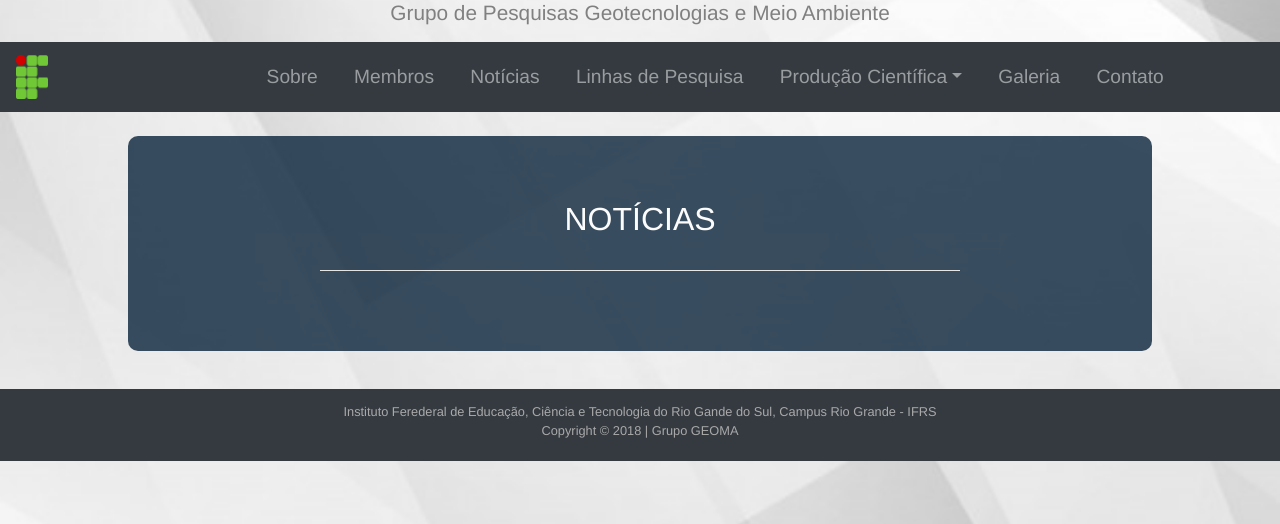
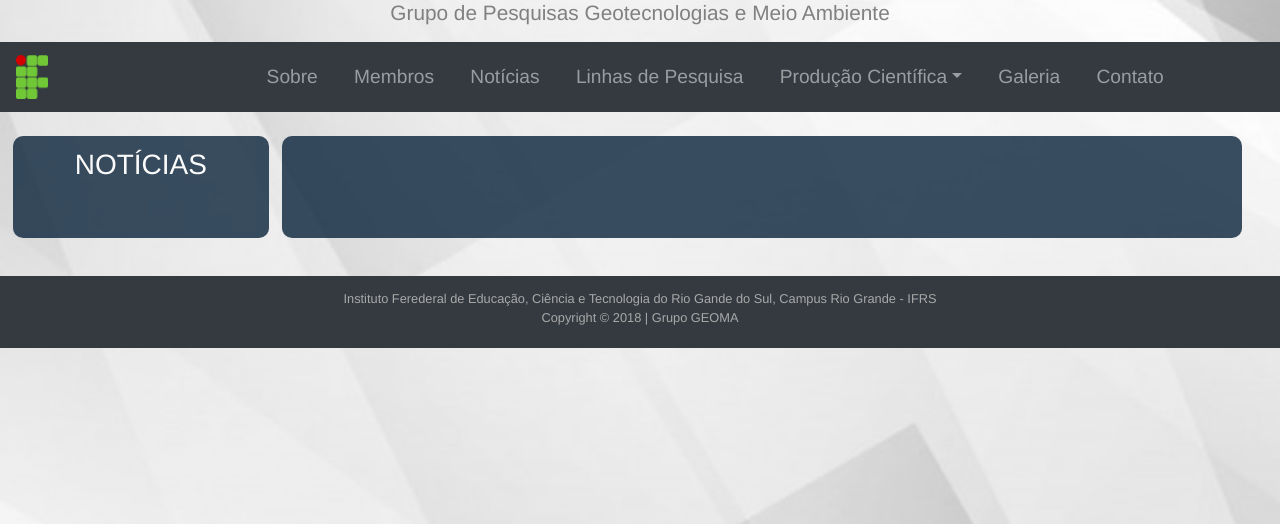
Before and after one commit to luishjacinto/GEOMA-IFRS, a PHP site: template View/Client/noticias.php in a window 1280 px wide. Shown: the part 276-800 px from the top of the page. Run offline with PHP 8.4, Linux system fonts and the light colour scheme; the template is opened without the code that fills it, so the values that code supplies are empty.

Commit message:
noticias refeito

```diff
--- a/Controller/funcoes/Adm/Read/getNoticias.php
+++ b/Controller/funcoes/Adm/Read/getNoticias.php
@@ -7,7 +7,6 @@ function getNoticias(){
         .'<tr>'
             .'<th scope="col">id</th>'
             .'<th scope="col">Titulo</th>'
-            .'<th scope="col">Conteudo</th>'
             .'<th>Ações</th>'
         .'</tr>'
     .'</thead>'
@@ -17,7 +16,6 @@ function getNoticias(){
         $lista .= '<tr>'
             .'<td scope="row">'.$membro['id'].'</td>'
             .'<td>'.$membro['titulo'].'</td>'
-            .'<td>'.$membro['conteudo'].'</td>'
             .'<td>'
                 .'<a href="/editar_noticia?'.$membro['id'].'" class="mg-20"><i class=material-icons>edit</i></a>'
                 .'<a href="/deletar_noticia?'.$membro['id'].'"><i class=material-icons>delete</i></a>'
--- a/Controller/funcoes/Client/getGaleria.php
+++ b/Controller/funcoes/Client/getGaleria.php
@@ -8,7 +8,6 @@ function getGaleria(){
     $aux = 0;
 
     foreach($fotos as $foto){
-        //$imagens .= '<div class="div-img ref'.$foto['id'].'"><img id="'.$foto['id'].'" src="Armazenamento/Galeria/default-pic.png" data-src="'.$foto['caminho'].'" data-srcset="'.$foto['caminho'].' 2x,'.$foto['caminho'].' 1x" class="lazy img-galeria img'.$foto['id'].'"/></div>';
         $imagens .= '<a class="modalTrigger" data-toggle="modal" data-target="#modal"><div class="div-img ref'.$aux.'"><img id="'.$foto['id'].'" loading="lazy" src="'.$foto['caminho'].'" class="lazy img-galeria img'.$aux.'"/></div></a>';
         $aux++;
     }
--- a/Controller/funcoes/funcoes.php
+++ b/Controller/funcoes/funcoes.php
@@ -4,6 +4,7 @@ include('Controller/funcoes/Client/getCardMembros.php');
 include('Controller/funcoes/Client/getGaleria.php');
 include('Controller/funcoes/Client/getLinhasPesquisa.php');
 include('Controller/funcoes/Client/getNoticia.php');
+include('Controller/funcoes/Client/getListaNoticias.php');
 //PRODUCAO
 include('Controller/funcoes/Client/getProducaoArtigos.php');
 include('Controller/funcoes/Client/getProducaoDissertacoes.php');
--- /dev/null
+++ b/View/CSS/noticias.css
@@ -0,0 +1,47 @@
+.justify{
+    text-align: justify;
+}
+
+.container2{
+    display: inline-block;
+    width: 75%;
+    margin-right: 2%;
+    background-color: #0B243B;
+    opacity: 0.8;
+    border-radius: 10px;
+    color: white;
+    padding: 3% 5% 5% 5%;
+}
+
+.ultimas{
+    width: 20%;
+    float: left;
+    max-height: 500px;
+    overflow-y: scroll;
+    display: inline-block;
+    margin-left: 1%;
+    margin-right: 1%;
+    background-color: #0B243B;
+    opacity: 0.8;
+    border-radius: 10px;
+    color: white;
+    padding-top: 1%;
+}
+
+.listlink{
+    color: white;
+    white-space: nowrap;
+    overflow: hidden;
+    text-overflow: ellipsis;
+    max-width: 21ch;
+
+}
+
+.listlink:hover{
+    color: white;
+    font-weight: 600;
+}
+
+.conteudos{
+    display: flex;
+}
--- a/View/Client/header.php
+++ b/View/Client/header.php
@@ -5,6 +5,7 @@
 	<meta name="viewport" content="width=device-width, initial-scale=1">
 	<link rel="stylesheet" href="https://maxcdn.bootstrapcdn.com/bootstrap/4.1.3/css/bootstrap.min.css">
 	<link rel="stylesheet" type="text/css" href="View/CSS/style.css">
+	<link rel="stylesheet" type="text/css" href="View/CSS/noticias.css">
 </head>
 
 <body>
--- a/View/Client/noticias.php
+++ b/View/Client/noticias.php
@@ -1,9 +1,13 @@
 <!DOCTYPE html>
 <title>Notícias</title>
 <?php include('View/Client/header.php'); ?>
-<div class="container-fluid">
-	<h2 class="text-center titulo-padrao">NOTÍCIAS</h2>
-	<hr class="divisoria">
-	<?php echo $data ?>
+<div class="conteudos">
+	<div class="ultimas">
+		<h3 class="text-center">NOTÍCIAS</h3>
+		<?php echo $data2 ?>
+	</div>
+	<div class="container2">
+		<?php echo $data ?>
+	</div>
 </div>
 <?php include('View/Client/footer.php'); ?>
--- a/View/JS/script.js
+++ b/View/JS/script.js
@@ -55,52 +55,10 @@ function isElementInViewport(el) {
     return (
         rect.top >= 0 &&
         rect.left >= 0 &&
-        rect.bottom <= (window.innerHeight || document.documentElement.clientHeight) && /*or $(window).height() */
-        rect.right <= (window.innerWidth || document.documentElement.clientWidth) /*or $(window).width() */
+        rect.bottom <= (window.innerHeight || document.documentElement.clientHeight) &&
+        rect.right <= (window.innerWidth || document.documentElement.clientWidth)
     );
 }
-/*
-document.addEventListener("DOMContentLoaded", function() {
-    let lazyImages = [].slice.call(document.querySelectorAll("img.lazy"));
-    let active = false;
-
-    const lazyLoad = function() {
-      if (active === false) {
-        active = true;
-
-        setTimeout(function() {
-          lazyImages.forEach(function(lazyImage) {
-            if ((lazyImage.getBoundingClientRect().top <= window.innerHeight && lazyImage.getBoundingClientRect().bottom >= 0) && getComputedStyle(lazyImage).display !== "none") {
-                lazyImage.src = lazyImage.dataset.src;
-                //lazyImage.srcset = lazyImage.dataset.srcset;
-                lazyImage.classList.remove("lazy");
-
-                id = lazyImage.id;
-                resizeImg($("#ref"+id), $("#img"+id));
-
-                lazyImages = lazyImages.filter(function(image) {
-                    return image !== lazyImage;
-                });
-
-                if (lazyImages.length === 0) {
-                    document.removeEventListener("scroll", lazyLoad);
-                    window.removeEventListener("resize", lazyLoad);
-                    window.removeEventListener("orientationchange", lazyLoad);
-                }
-            }
-          });
-
-          active = false;
-        }, 200);
-
-      }
-    };
-
-    document.addEventListener("scroll", lazyLoad);
-    window.addEventListener("resize", lazyLoad);
-    window.addEventListener("orientationchange", lazyLoad);
-  });
-*/
 
 $('#modal').on('shown.bs.modal', function () {
     $('#meuInput').trigger('focus')
@@ -121,3 +79,21 @@ function setModal(id){
         $("#legendaImagem").html(JSON.parse(data).legenda)
     });
 }
+
+$('.noticialink').click(function(){
+    console.log($(this).attr('id'));
+    id = $(this).attr('id');
+    setNoticia(id)
+})
+
+function setNoticia(id){
+    $.ajax({
+        url: "buscar_noticia?"+id,
+        context: document.body
+    }).done(function(data) {
+        $("#noticia_titulo").html(JSON.parse(data).titulo)
+        $("#noticia_data").html(JSON.parse(data).data)
+        $("#noticia_conteudo").html(JSON.parse(data).conteudo)
+        $("#noticia_membro").html('- '+JSON.parse(data).membro)
+    });
+}
```
Also changed, not shown: Controller/funcoes/Client/getListaNoticias.php (added, +14 -0 lines), Controller/funcoes/Client/getNoticia.php (+5 -7 lines), Controller/rotas.php (+7 -0 lines), View/CSS/style.css (line endings or trailing spaces).
